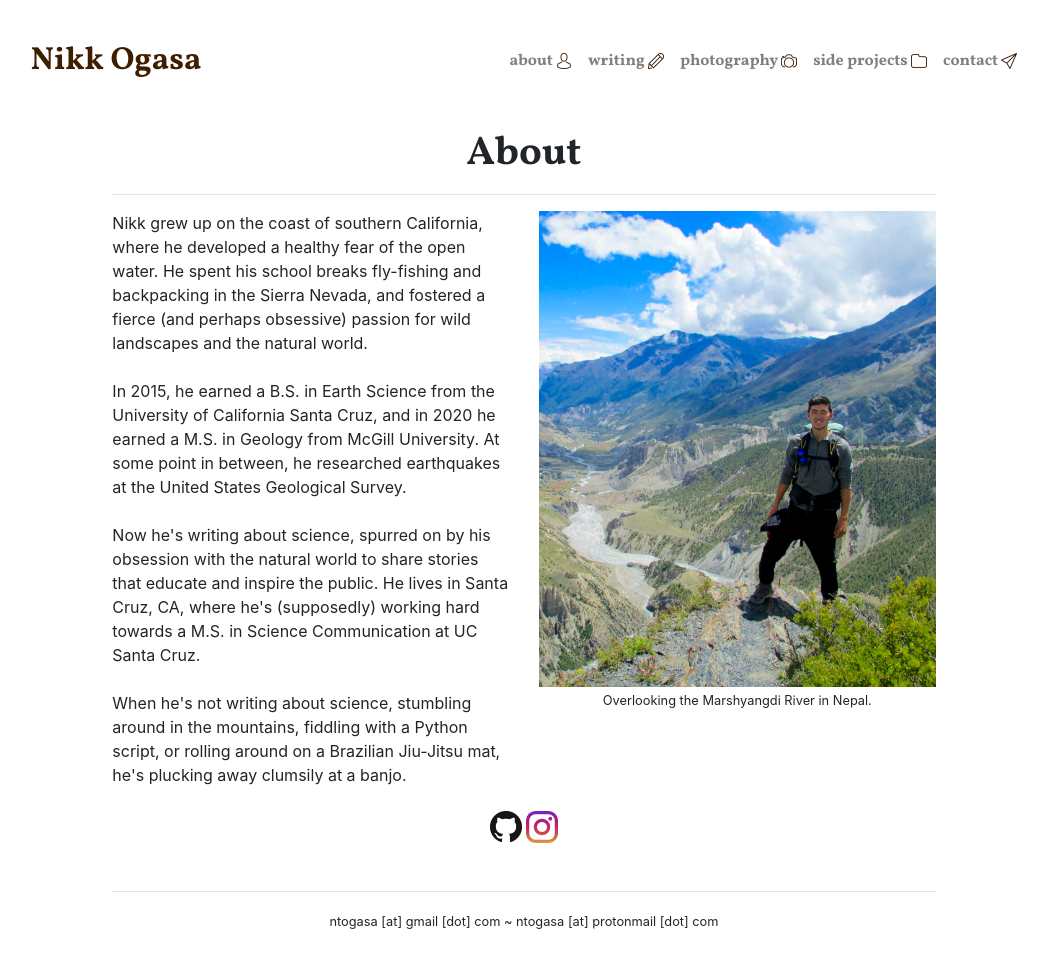
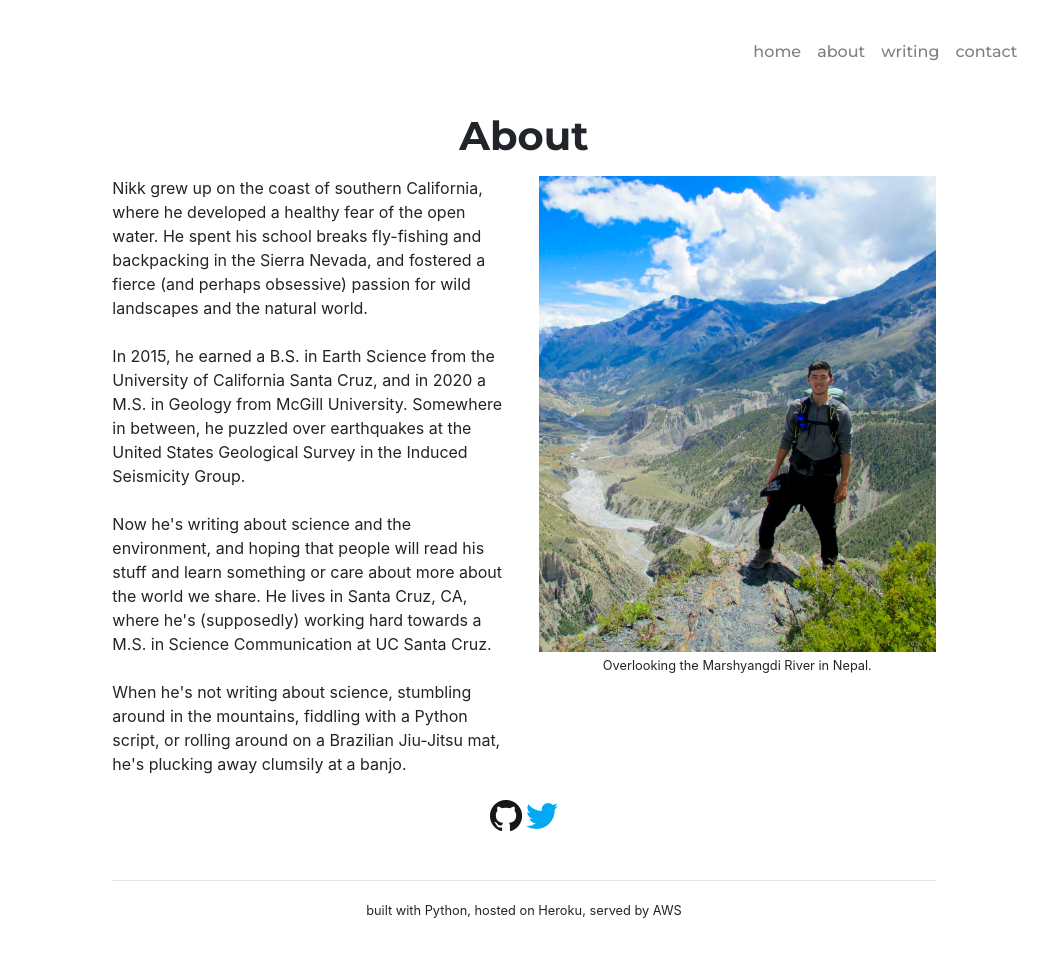
Before and after one commit to ntogasa/personal_website, a Django app: page /about/ in a window 1280 px wide. Shown: the whole page, without its empty margins (116-1164 px from the left). After the commit the page ends 918 px from the top, so only its background shows below. Run offline with Django 3.2, Linux system fonts and the light colour scheme; parts of the project's set-up code (start-up, migrations or seed data) failed here and were passed over; some libraries are stand-ins or nearby versions.

Commit message:
Change website style

```diff
--- a/static/css/custom.css
+++ b/static/css/custom.css
@@ -4,6 +4,8 @@
 @import url('https://fonts.googleapis.com/css2?family=Lobster&display=swap');
 @import url('https://fonts.googleapis.com/css2?family=Krona+One&display=swap');
 @import url('https://fonts.googleapis.com/css2?family=Permanent+Marker&display=swap');
+@import url('https://fonts.googleapis.com/css2?family=Archivo+Black&display=swap');
+
 
 a.carousel-control-next {
     width: 30%;
@@ -14,7 +16,7 @@ a.carousel-control-prev {
 }
 
 a.nav-link {
-    font-family: Vollkorn, sans-serif;
+    font-family: Montserrat, sans-serif;
     color: #3D1F00;
     text-align: right;
     padding-right: 0;
@@ -31,7 +33,7 @@ a.nav-link-active {
 }
 
 a.navbar-brand.navbar-name {
-    font-family: Vollkorn, sans-serif;
+    font-family: Montserrat, sans-serif;
     font-size: 2rem;
     color: #3D1F00;
     text-align: right;
@@ -43,9 +45,27 @@ div.carousel-item {
     text-align: center;
 }
 
+div.centered {
+  position: absolute;
+  top: 25%;
+  left: 50%;
+  transform: translate(-50%, -50%);
+  color: white;
+}
+
+div.centered h1 {
+  font-size: 3rem;
+  font-family: 'Archivo Black';
+}
+
 div.footer {
     margin-top: 2rem;
     margin-bottom: 2rem;
+}
+
+div.home-overlay {
+    position: relative;
+
 }
 
 div.photo-row {
@@ -69,12 +89,12 @@ div.thumbnail-box {
 
 h1.page-heading {
     margin-top: 2rem;
-    font-family: Vollkorn, sans-serif;
+    font-family: Montserrat, sans-serif;
     font-weight: bold;
 }
 
 h3.poppins {
-    font-family: Poppins, Roboto, sans-serif;
+    font-family: Montserrat, Roboto, sans-serif;
 }
 
 h4.subheading {
@@ -83,7 +103,7 @@ h4.subheading {
 }
 
 h5.poppins {
-    font-family: Poppins, Roboto, sans-serif;
+    font-family: Montserrat, Roboto, sans-serif;
 }
 
 img.about-photo {
--- a/templates/about.html
+++ b/templates/about.html
@@ -8,8 +8,7 @@
 <div class="container-fluid">
     <div class="row justify-content-center">
         <div class="col-12 col-sm-11 col-md-8 text-center">
-            <h1 class="page-heading">About</h1>
-            <hr>
+            <h1 class="page-heading mb-3">About</h1>
         </div>
     </div>
     <div class="row justify-content-center">
@@ -21,12 +20,13 @@
                     a fierce (and perhaps obsessive) passion for wild landscapes and the natural world. <br><br>
 
                     In 2015, he earned a
-                    B.S. in Earth Science from the University of California Santa Cruz, and in 2020 he earned
-                    a M.S. in Geology from McGill University. At some point in between, he researched earthquakes
-                    at the United States Geological Survey.<br><br>
+                    B.S. in Earth Science from the University of California Santa Cruz, and in 2020
+                    a M.S. in Geology from McGill University. Somewhere in between, he puzzled over earthquakes
+                    at the United States Geological Survey in the Induced Seismicity Group.<br><br>
 
-                    Now he's writing about science, spurred on by his obsession with the natural world to share stories
-                    that educate and inspire the public. He lives in Santa Cruz, CA, where he's (supposedly)
+                    Now he's writing about science and the environment, and hoping that people will read his stuff and
+                    learn something or care about more about the world we share.
+                    He lives in Santa Cruz, CA, where he's (supposedly)
                     working hard towards a M.S. in Science Communication at UC Santa Cruz.<br><br>
 
                     When he's not writing about science,
@@ -45,7 +45,7 @@
         </div>
         <div class="col-12 col-sm-11 col-md-8 justify-content-center text-center">
             <a href="https://github.com/ntogasa"><img src="{% static 'images/GitHub-Mark-32px.png' %}"></a>
-            <a href="https://www.instagram.com/nikkogasa/"><img src="{% static 'images/IG-Mark-32px.png' %}"></a>
+            <a href="https://twitter.com/nikkogasa"><img src="{% static 'images/twitter-Mark-32px.png' %}"></a>
         </div>
     </div>
 </div>
--- a/templates/base/base.html
+++ b/templates/base/base.html
@@ -27,7 +27,7 @@
         <div class="row justify-content-center">
             <div class="col-12 col-sm-11 col-md-8 text-center">
                 <hr>
-                <small>ntogasa [at] gmail [dot] com   ~   ntogasa [at] protonmail [dot] com</small>
+                <small>built with Python, hosted on Heroku, served by AWS</small>
             </div>
         </div>
     </div>
--- a/templates/base/navbar.html
+++ b/templates/base/navbar.html
@@ -10,42 +10,29 @@
 
 
 <nav class="navbar navbar-expand-lg navbar-light justify-content-right">
-    <a class="navbar-brand navbar-name" href="{% url 'home' %}">
-        Nikk Ogasa
-    </a>
     <button class="navbar-toggler" type="button" data-toggle="collapse" data-target="#collapsible-navbar" aria-controls="collapsible-navbar" aria-expanded="false" aria-label="Toggle navigation">
         <img class="menu-icon" src="{% static 'images/menu.png' %}">
     </button>
     <div class="collapse navbar-collapse" id="collapsible-navbar">
         <ul class="nav navbar-nav ml-auto">
             <li>
+                <a {% if request.path == about_url %} class="nav-link nav-link-active" {%else %} class="nav-link nav-link-passive" {%endif%} href="{% url 'home' %}">
+                    home
+                </a>
+            </li>
+            <li>
                 <a {% if request.path == about_url %} class="nav-link nav-link-active" {%else %} class="nav-link nav-link-passive" {%endif%} href="{% url 'about' %}">
                     about
-                    <img class="nav-icon" src="{% static 'images/user.png' %}">
                 </a>
             </li>
             <li>
                 <a {% if request.path == writing_url %} class="nav-link nav-link-active" {%else %} class="nav-link nav-link-passive" {%endif%} href="{% url 'writing' %}">
                     writing
-                    <img class="nav-icon" src="{% static 'images/pencil.png' %}">
-                </a>
-            </li>
-            <li>
-                <a {% if request.path == photography_url %} class="nav-link nav-link-active" {%else %} class="nav-link nav-link-passive" {%endif%} href="{% url 'photography' %}">
-                    photography
-                    <img class="nav-icon" src="{% static 'images/camera.png' %}">
-                </a>
-            </li>
-            <li>
-                <a {% if request.path == side_projects_url %} class="nav-link nav-link-active" {%else %} class="nav-link nav-link-passive" {%endif%} href="{% url 'side_projects' %}">
-                    side projects
-                    <img class="nav-icon" src="{% static 'images/project.png' %}">
                 </a>
             </li>
             <li>
                 <a {% if request.path == contact_url %} class="nav-link nav-link-active" {%else %} class="nav-link nav-link-passive" {%endif%} href="{% url 'contact' %}">
                     contact
-                    <img class="nav-icon" src="{% static 'images/message.png' %}">
                 </a>
             </li>
         </ul>
```
Also changed, not shown: templates/contact/contact.html (+4 -7 lines), templates/home.html (+6 -3 lines), templates/writing/writing.html (+11 -2 lines), static/images/camera.png (deleted), static/images/message.png (deleted), static/images/monterey_herald.jpg (added), static/images/pencil.png (deleted), static/images/project.png (deleted), static/images/twitter-Mark-32px.png (added), static/images/twitter.png (added), static/images/user.png (deleted), static/images/yosemite.jpg (added).
